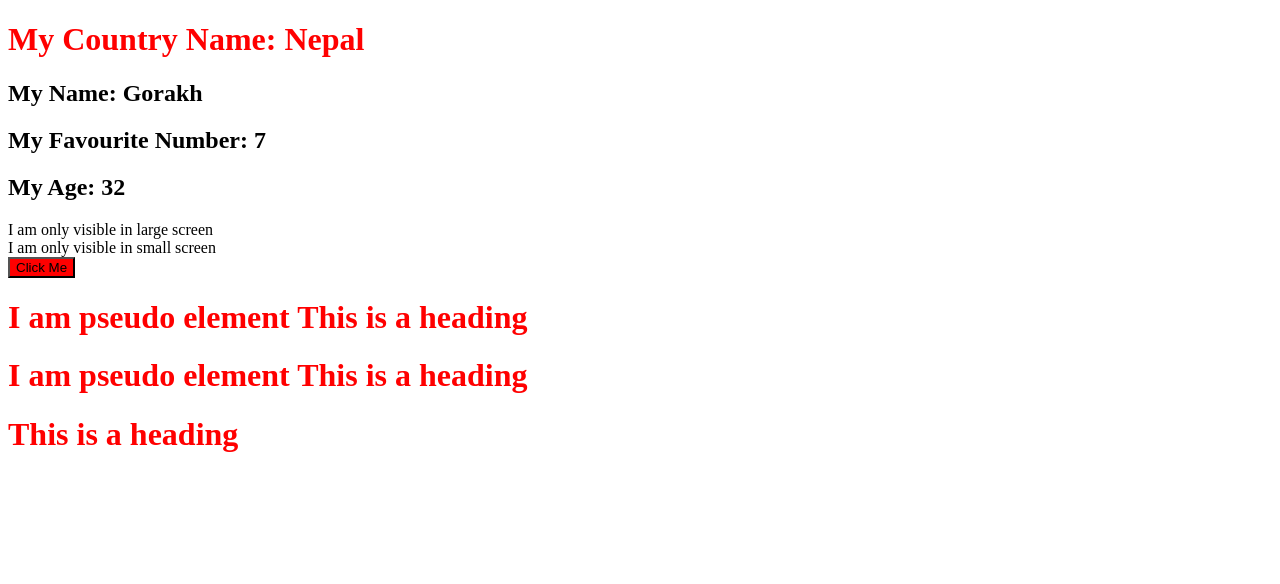
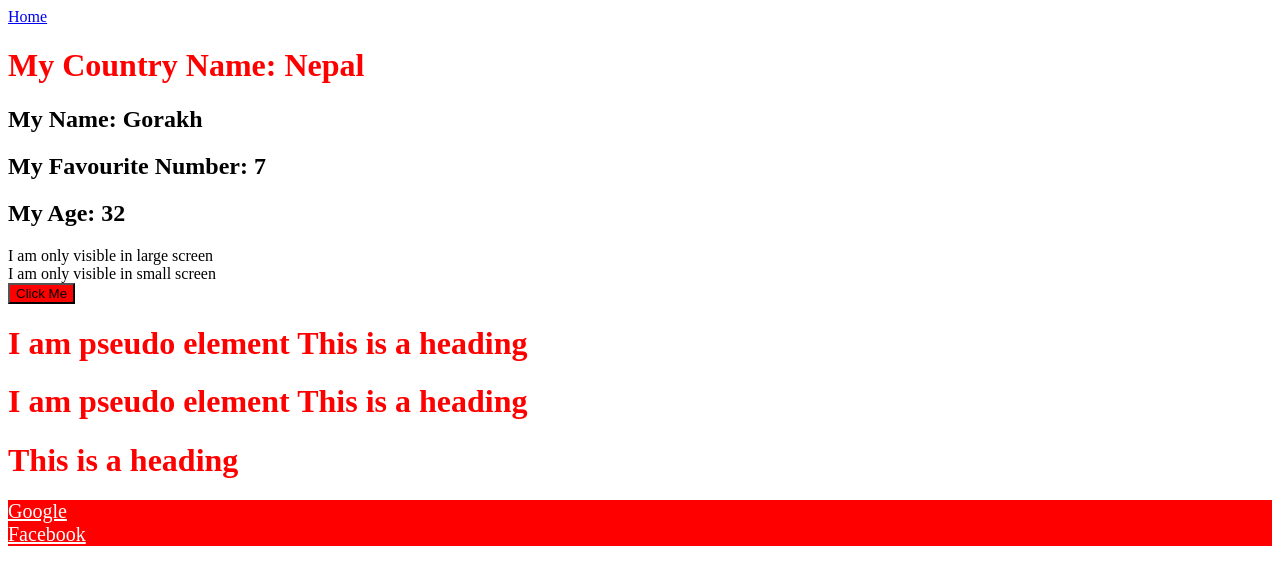
Before and after one commit to shahisachin917/Assignment1, a React (Create React App) app in the folder create-react-app/: page / in a window 1280 px wide. Shown: the top 584 px of the page. Built offline with nearby package versions, Linux system fonts and the light colour scheme.

Commit message:
css combinators

```diff
--- a/create-react-app/src/App.css
+++ b/create-react-app/src/App.css
@@ -43,6 +43,15 @@ span {
   content: "I am  pseudo element ";
 }
 
+nav {
+  background-color: red;
+  font-size: 20px;
+}
+
+nav a {
+  color: white;
+}
+
 @media (min-width: 700px) {
   .large-screen {
     display: block;
--- a/create-react-app/src/App.js
+++ b/create-react-app/src/App.js
@@ -12,6 +12,7 @@ function App() {
 
   return (
     <>
+      <a href="/">Home</a>
       <h1>My Country Name: {myCountry}</h1>
       <h2>My Name: {myName}</h2>
       <h2>My Favourite Number: {favNumber}</h2>
@@ -24,6 +25,12 @@ function App() {
       <h1 className="first">This is a heading</h1>
       <h1 className="first">This is a heading</h1>
       <h1>This is a heading</h1>
+
+      <nav>
+        <a href="https://google.com">Google</a>
+        <br />
+        <a href="https://facebook.com">Facebook</a>
+      </nav>
     </>
   );
 }
```
